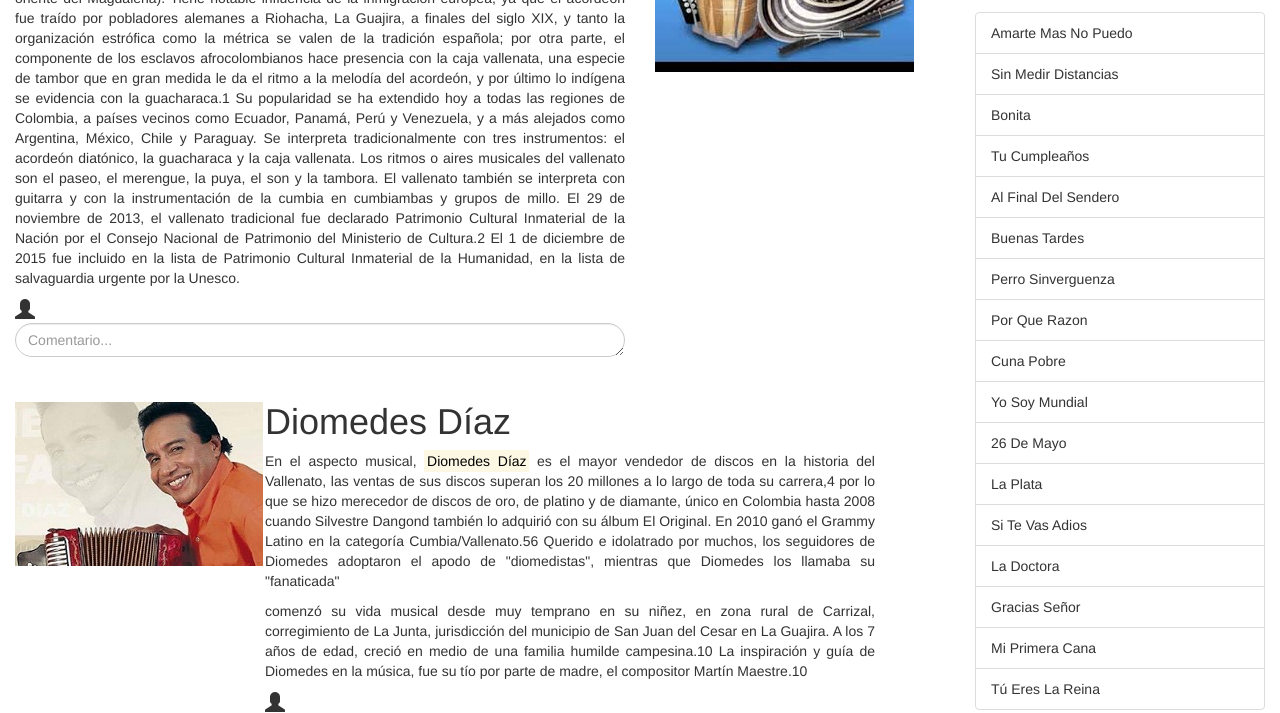
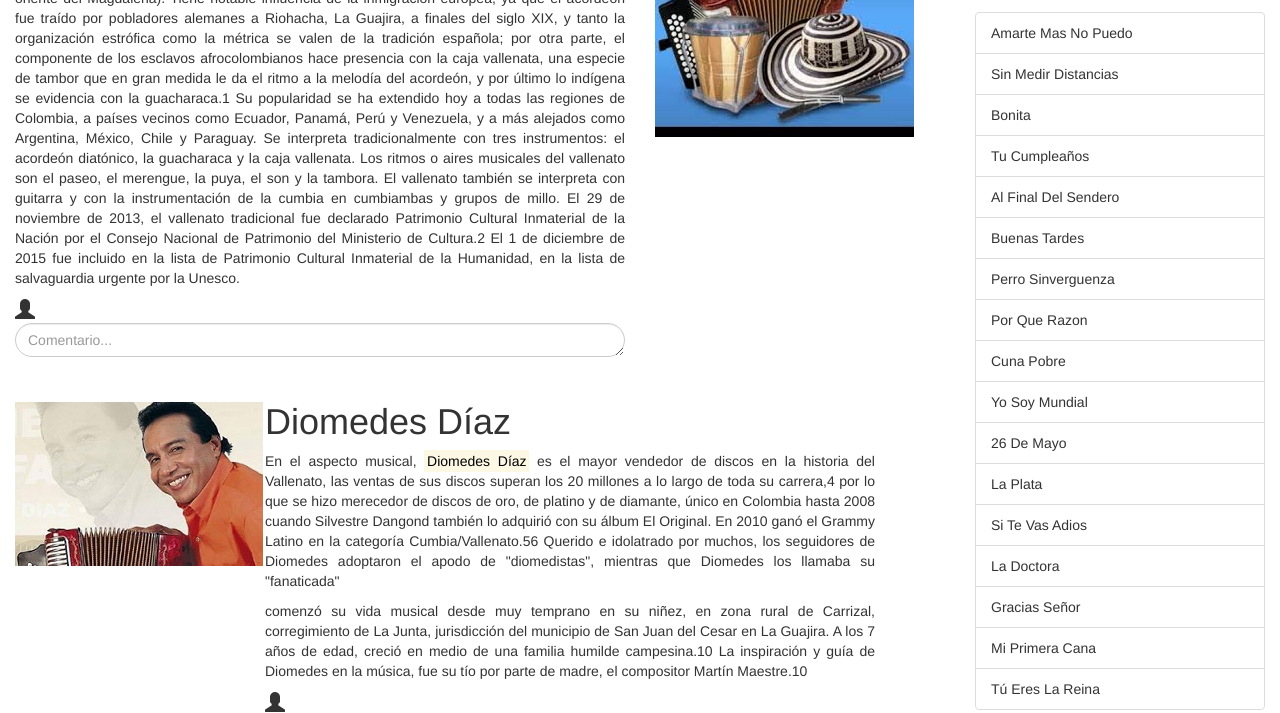
Before and after one commit to carlosealsina/CarlosAlsinaNextUEval3, a plain HTML site: page index.html in a window 1280 px wide. Shown: the part 347-1060 px from the top of the page. Drawn offline with nearby package versions, Linux system fonts and the light colour scheme.

Commit message:
Add files via upload
css música terminado

```diff
--- a/css/css.css
+++ b/css/css.css
@@ -46,7 +46,9 @@
 .nav2 li:hover{
 	background: white;
 }
-
+.imgcontenido{
+	margin-top: 65px;
+}
 
 
 }
```
